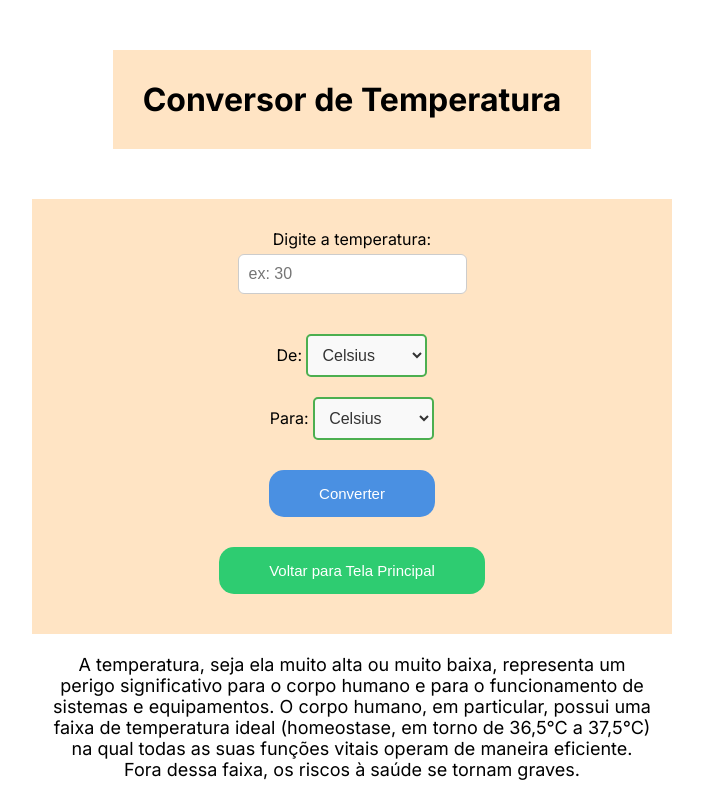
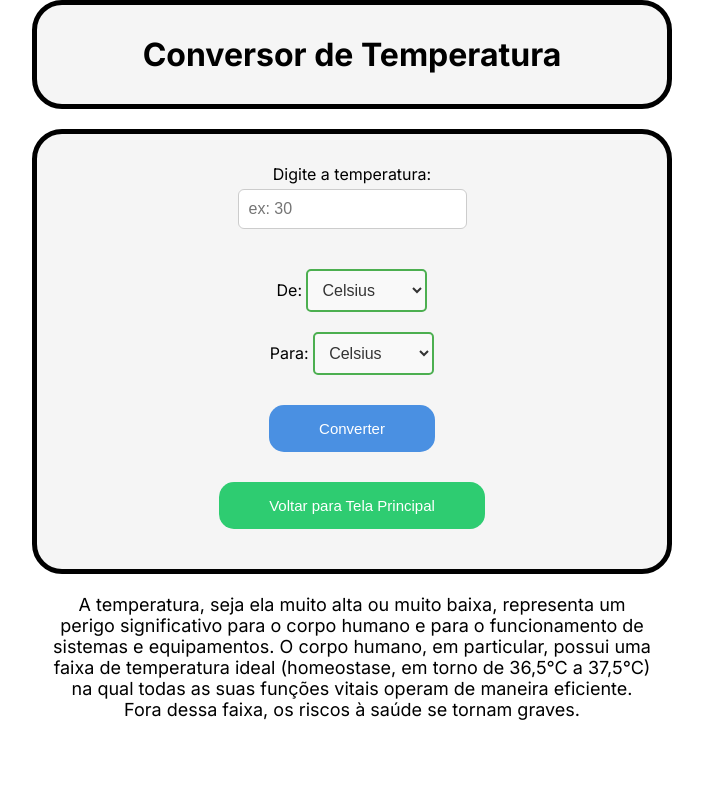
Before and after one commit to andreluistavaresmossignato/proj-pw2-amsds-b2, a PHP site: page /temperatura.php in a window 1280 px wide. Shown: the whole page, without its empty margins (288-991 px from the left). Run offline with PHP 8.4, Linux system fonts and the light colour scheme.

Commit message:
alterações aula 17.06

```diff
--- a/estilos/temperatura.css
+++ b/estilos/temperatura.css
@@ -28,9 +28,15 @@ a {
 }
 
 section#conteudoPrincipal, header {
-    background-color: bisque;
+    background-color: whitesmoke;
     margin: auto;
     text-align: center;
+    border-radius: 30px;
+    border: 5px solid black;
+}
+
+header {
+    margin-bottom: 20px;
 }
 
 select {
@@ -70,6 +76,7 @@ button#converter {
     justify-content: center;
     align-items: center;
     text-align: center;
+    background-size: cover;
 }
 
 button#converter:hover{
--- a/temperatura.php
+++ b/temperatura.php
@@ -6,7 +6,7 @@
     <title>Conversor de Temperatura</title>
     <link rel="stylesheet" href="estilos/temperatura.css">
 </head>
-<body>
+<bodyz>
 
 <header>
     <h1>Conversor de Temperatura</h1>
@@ -128,5 +128,22 @@
 
 <script src="JS/temperatura.js"></script>
 
+<script>
+    var celsiusConvertido = <?php echo $celsiusConvertido; ?>;
+
+    if (celsiusConvertido < -10) {
+        document.body.style.backgroundImage = "url(imagens/ neve.jpg)"; // Frio Extremo
+        document.body.style.backgroundSize = "cover"
+    } else if (celsiusConvertido < 15) {
+        document.body.style.backgroundColor = "#70a1ff"; // Frio
+    } else if (celsiusConvertido >= 16 && celsiusConvertido <= 25) {
+        document.body.style.backgroundColor = "#dff0d8"; // Confortável
+    } else if (celsiusConvertido > 25 && celsiusConvertido <= 35) {
+         document.body.style.backgroundColor = "#00bfff";// Quente
+    } else {
+        document.body.style.background = "linear-gradient(to bottom, #ff6347,rgb(212, 57, 0))"; // Calor extremo
+    }
+</script>
+
 </body>
 </html>
```
Also changed, not shown: imagens/neve.jpg (added).
